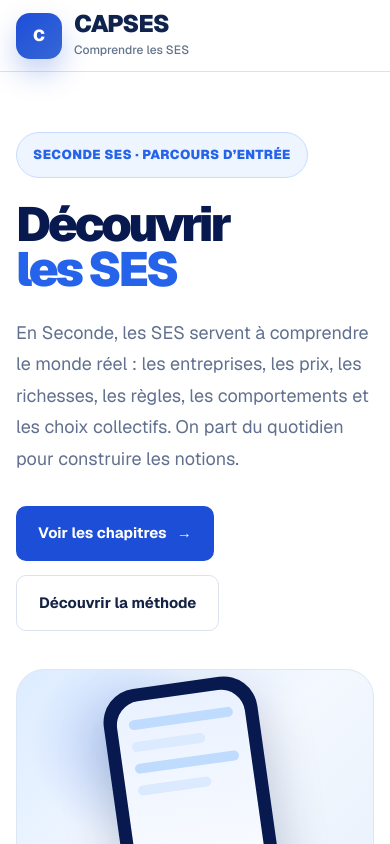
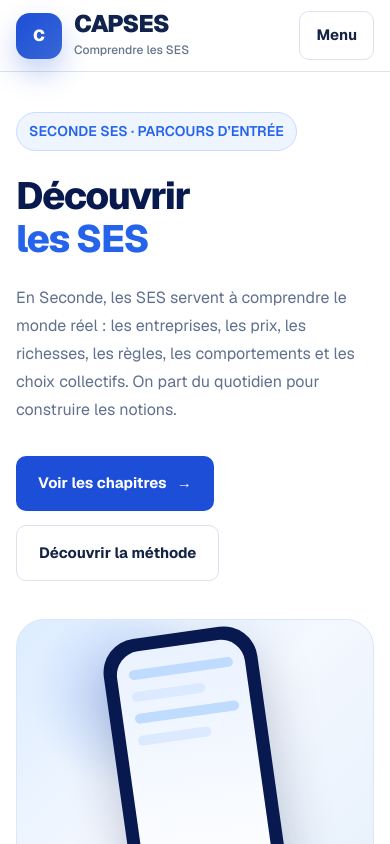
Before and after one commit to menceco-dakasier/capses, a Next.js app: page /seconde in a window 390 px wide. Shown: the top 844 px of the page. Built offline with nearby package versions, Linux system fonts and the light colour scheme.

Commit message:
Finaliser la preview : accueil compact, menu mobile et liens Seconde corrigés

```diff
--- a/src/app/home-sections.module.css
+++ b/src/app/home-sections.module.css
@@ -104,3 +104,5 @@
 .method>div>p:not(.eyebrow){font-size:16px}.methodSteps strong{font-size:16px}.methodSteps p{font-size:15px}
 @media(max-width:980px){.level:last-child{grid-template-columns:32px 150px 1fr}.level:last-child p{grid-column:3;grid-row:1/3}.level:last-child .levelAction{grid-column:2/4;grid-row:3;margin-top:18px}.level:last-child .levelStatus{grid-column:2/4;grid-row:4}.sesVisual{padding:20px}.sesVisual h2{font-size:23px}.visualBottom{grid-template-columns:1fr}.moneyTile{display:none}}
 @media(max-width:720px){.levels{grid-template-columns:1fr}.level{padding:22px}.level:last-child{display:flex;align-items:flex-start;gap:0}.level:last-child .levelIcon{margin-bottom:10px}.level:last-child .levelLine{font-size:14px}.level:last-child p{margin:12px 0}.level:last-child .levelStatus{order:5;margin-top:10px}.level:last-child .levelAction{margin-top:8px;width:100%}.sesVisual{display:grid;grid-template-columns:1fr 1fr;gap:14px;align-items:center;padding:20px;min-height:0}.visualKicker{grid-column:1/-1;margin:0}.sesVisual h2{font-size:20px;margin:0;grid-column:1;grid-row:2}.visualChart{grid-column:2;grid-row:2;padding:8px}.visualBottom{grid-column:1/-1;display:none}.visualPromise{grid-column:1/-1;margin:0}.visualQuote{grid-column:1/-1;margin:0}.chartCaption{display:none}.illustrative{font-size:12px}.method{grid-template-columns:1fr;gap:24px}.factMain,.factLesson{padding:24px}.section{margin:30px 0 40px}}
+.sesVisual{height:auto}.visualChart>svg{height:150px;width:100%;object-fit:contain}
+@media(max-width:720px){.visualChart>svg{height:95px}.sesVisual{height:auto}.visualQuote{line-height:1.5}}
--- a/src/app/seconde/formation-prix/page.tsx
+++ b/src/app/seconde/formation-prix/page.tsx
@@ -1,6 +1,7 @@
 "use client";
 
 import Link from "next/link";
+import { TasteMobileMenu } from "../../taste-mobile-menu";
 import { useState } from "react";
 
 const sections = [
@@ -784,6 +785,7 @@ export default function FormationPrixPage() {
             <Link href="/methodes" className="nav-link">Méthodes</Link>
             <Link href="/espace-eleves" className="nav-link">Mon espace</Link>
           </div>
+          <TasteMobileMenu />
         </nav>
       </header>
 
--- a/src/app/seconde/page.tsx
+++ b/src/app/seconde/page.tsx
@@ -1,4 +1,5 @@
 import Link from "next/link";
+import { TasteMobileMenu } from "../taste-mobile-menu";
 
 const CHAPITRES = [
   {
@@ -565,9 +566,10 @@ export default function SecondePage() {
             <Link href="/terminale" className="nav-link">Terminale</Link>
             <Link href="/premiere" className="nav-link">Première</Link>
             <Link href="/seconde" className="nav-link active">Seconde</Link>
-            <Link href="/methodologie" className="nav-link">Méthodes</Link>
+            <Link href="/methodes" className="nav-link">Méthodes</Link>
             <Link href="/espace-eleves" className="nav-link">Mon espace</Link>
           </div>
+          <TasteMobileMenu />
         </nav>
       </header>
 
@@ -591,7 +593,7 @@ export default function SecondePage() {
               <a href="#chapitres" className="btn-primary">
                 Voir les chapitres <span>→</span>
               </a>
-              <Link href="/methodologie" className="btn-secondary">
+              <Link href="/methodes" className="btn-secondary">
                 Découvrir la méthode
               </Link>
             </div>
@@ -664,9 +666,7 @@ export default function SecondePage() {
 
                   <div className="status">{chapitre.statut}</div>
 
-                  <Link href={chapitre.href} className="chapter-link">
-                    Ouvrir
-                  </Link>
+                  {chapitre.statut === "Vidéo à intégrer" ? <span className="chapter-link" aria-disabled="true">Vidéo à venir</span> : <Link href={chapitre.href} className="chapter-link">Ouvrir</Link>}
                 </article>
               ))}
             </div>
--- /dev/null
+++ b/src/app/taste-mobile-menu.tsx
@@ -0,0 +1,7 @@
+import Link from "next/link";
+
+const entries = [["Accueil", "/"], ["BTS CEJM", "/bts-cejm"], ["Terminale", "/terminale"], ["Première", "/premiere"], ["Seconde", "/seconde"], ["Méthodes", "/methodes"], ["Mon espace", "/espace-eleves"]];
+
+export function TasteMobileMenu() {
+  return <details className="taste-menu"><summary>Menu</summary><nav aria-label="Navigation mobile">{entries.map(([label, href]) => <Link key={href} href={href}>{label}</Link>)}</nav></details>;
+}
--- a/src/app/taste-preview.css
+++ b/src/app/taste-preview.css
@@ -66,3 +66,17 @@
  .page[data-taste="chapter"] .side-button{font-size:14px;flex-basis:125px}
 }
 @media(prefers-reduced-motion:reduce){.page[data-taste] *{transition:none!important;scroll-behavior:auto!important}}
+.page[data-taste="home"] .hero-right{align-self:start}
+.page[data-taste="level"] .hero h1{font-size:clamp(36px,4vw,54px);line-height:1.12;letter-spacing:-.04em;font-weight:750}
+.page[data-taste="level"] .hero-text{font-size:17px;line-height:1.75}
+.page[data-taste="level"] .hero{margin-top:30px;padding-top:24px;padding-bottom:30px}
+.page[data-taste="level"] .badge{font-size:14px;font-weight:600;letter-spacing:0;padding:8px 12px}
+.page[data-taste="level"] .chapter-link[aria-disabled]{background:#eef2f7;color:#52617a;cursor:default;box-shadow:none}
+.taste-menu{display:none;position:relative;font-size:15px;flex-shrink:0}
+.taste-menu summary{cursor:pointer;border:1px solid #dce3ee;border-radius:10px;padding:12px 16px;min-height:46px;background:#fff;color:#142343;font-weight:650;list-style:none}
+.taste-menu summary::-webkit-details-marker{display:none}
+.taste-menu nav{position:absolute;top:54px;right:0;min-width:220px;display:grid;background:#fff;border:1px solid #dce3ee;border-radius:12px;padding:8px;box-shadow:0 12px 30px #173b7314}
+.taste-menu nav a{padding:12px;min-height:46px;border-radius:8px;color:#142343}
+.taste-menu nav a:hover{background:#f1f5ff}
+@media(max-width:1150px){.page[data-taste="level"] .links,.page[data-taste="chapter"] .links{display:none}.taste-menu{display:block}}
+@media(max-width:720px){.page[data-taste="level"] .hero h1{font-size:38px}.page[data-taste="level"] .hero{margin-top:16px}.page[data-taste="level"] .hero-text{font-size:16px}}
```
